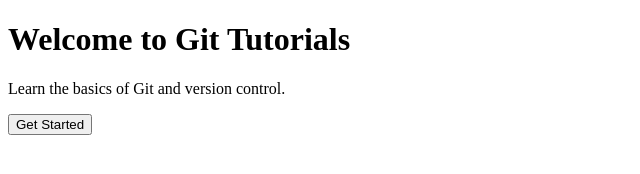
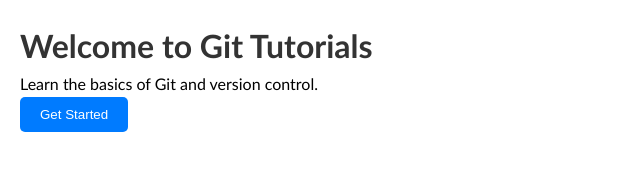
Before and after one commit to jayanthansenthilkumar/Git, a plain HTML site: page index.html in a window 1280 px wide. Shown: the whole page, without its empty margins (0-640 px from the left). Drawn offline with Linux system fonts and the light colour scheme.

Commit message:
Main Commit

```diff
--- a/index.html
+++ b/index.html
@@ -3,6 +3,7 @@
 <head>
     <meta charset="UTF-8">
     <meta name="viewport" content="width=device-width, initial-scale=1.0">
+    <link rel="stylesheet" href="styles.css">
     <title>Git Tutorials</title>
 </head>
 <body>
--- a/styles.css
+++ b/styles.css
@@ -13,3 +13,11 @@ body {
 h1 {
     color: #333;
 }
+button{
+    background-color: #007bff;
+    color: white;
+    border: none;
+    padding: 10px 20px;
+    border-radius: 5px;
+    cursor: pointer;
+}
```
